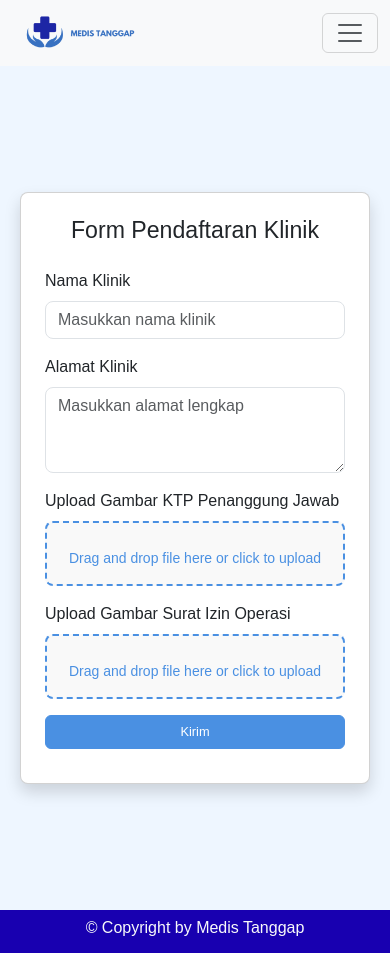
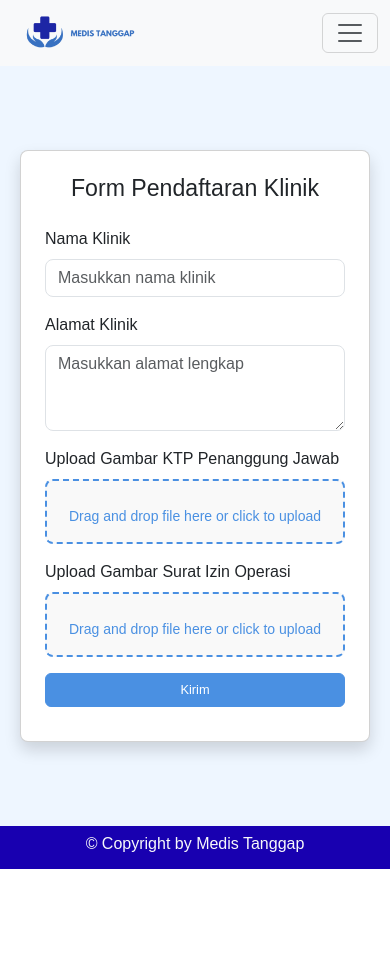
Before and after one commit to arirzwn/medis-tanggap, a React (Create React App) app in the folder frontend/: page /daftar-klinik in a window 390 px wide. After the commit the page ends 869 px from the top, so only its background shows below. Built offline with nearby package versions, Linux system fonts and the light colour scheme.

Commit message:
update responsive daftar klinik

```diff
--- a/frontend/src/page/ClinicPage/Clinic.css
+++ b/frontend/src/page/ClinicPage/Clinic.css
@@ -8,7 +8,7 @@
 /* Background utama untuk form */
 .wrap-clinic {
   width: 100%;
-  height: 100vh;
+  height: 120vh;
   background-color: #eef6ff;
   display: flex;
   justify-content: center;
@@ -101,6 +101,7 @@ button.btn-primary {
 @media (max-width: 768px) {
   .wrap-clinic {
     padding: 20px;
+    height: 100vh;
   }
 
   .card {
@@ -112,3 +113,21 @@ button.btn-primary {
     padding: 15px;
   }
 }
+
+@media (max-width: 850px) and (max-height: 650px){
+  .wrap-clinic {
+    height: 200vh !important;
+  }
+}
+
+@media (max-width: 850px) and (max-height: 1100px){
+  .wrap-clinic {
+    height: 90vh;
+  }
+}
+
+@media (max-width: 1100px) and (max-height: 850px){
+  .wrap-clinic {
+    height: 90vh;
+  }
+}
```
